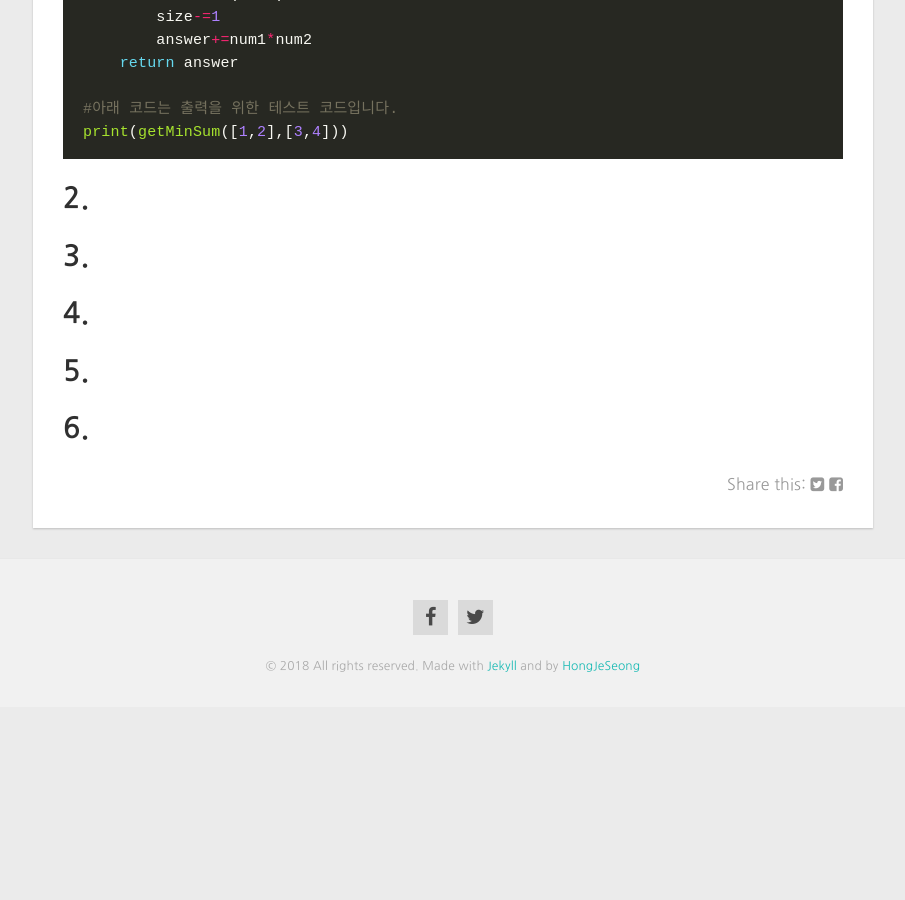
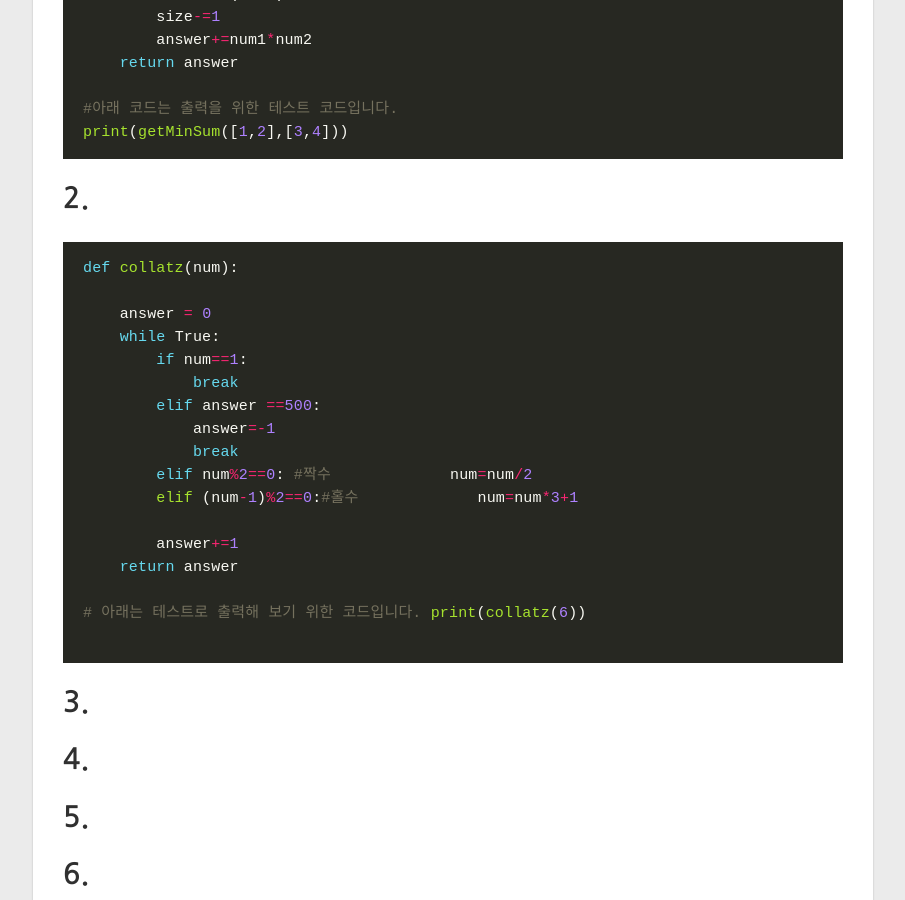
Before and after one commit to HongJeSeong/HongJeSeong.github.io, a Jekyll site: the page built from _posts/study/2018-04-16-TTweek3.md, in a window 1280 px wide and 900 px high, scrolled down 1141 px. Shown: the whole window, without its empty margins (187-1092 px from the left). Built offline with Jekyll 4.4.1, drawn with Linux system fonts in a browser that asks for light colours; nearby versions of some CDN libraries; before the commit the page ends 1848 px from its top, so only the background shows below that.

Commit message:
Update 2018-04-16-TTweek3.md
2번문제

````diff
--- a/_posts/study/2018-04-16-TTweek3.md
+++ b/_posts/study/2018-04-16-TTweek3.md
@@ -48,6 +48,28 @@ def getMinSum(A,B):
 print(getMinSum([1,2],[3,4]))
 ```
 ## 2.
+```python
+def collatz(num):
+
+    answer = 0
+    while True:
+        if num==1:
+            break
+        elif answer ==500:
+            answer=-1
+            break
+        elif num%2==0: #짝수
+            num=num/2
+        elif (num-1)%2==0:#홀수
+            num=num*3+1
+
+        answer+=1
+    return answer
+
+# 아래는 테스트로 출력해 보기 위한 코드입니다.
+print(collatz(6))
+
+```
 ## 3.
 ## 4.
 ## 5.
````
